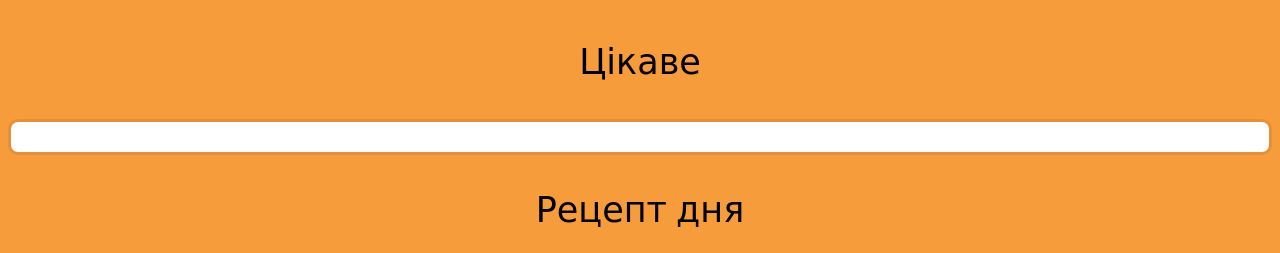
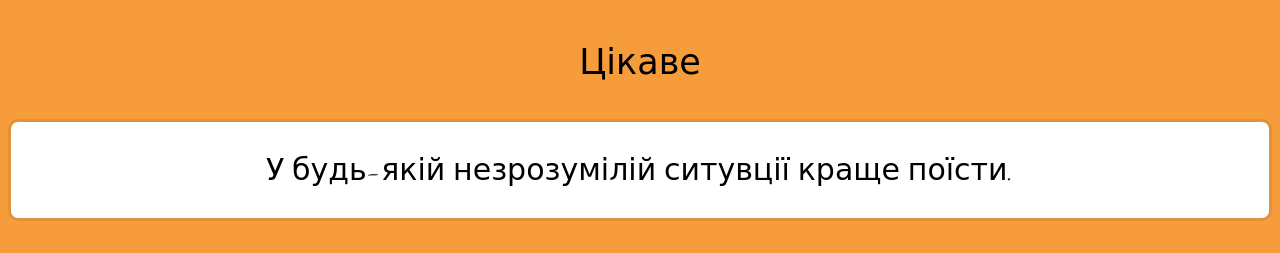
Before and after one commit to Sophia432/kylnarnaPlaneta, a plain HTML site: page index.html in a window 1280 px wide. Shown: the part 489-742 px from the top of the page. Drawn offline with Linux system fonts and the light colour scheme.

Commit message:
Update index.html

```diff
--- a/index.html
+++ b/index.html
@@ -522,7 +522,7 @@
 </div>
 
 
- <script>
+ <script src="script.js"> </script>
 
 </body>
 </html>
```
